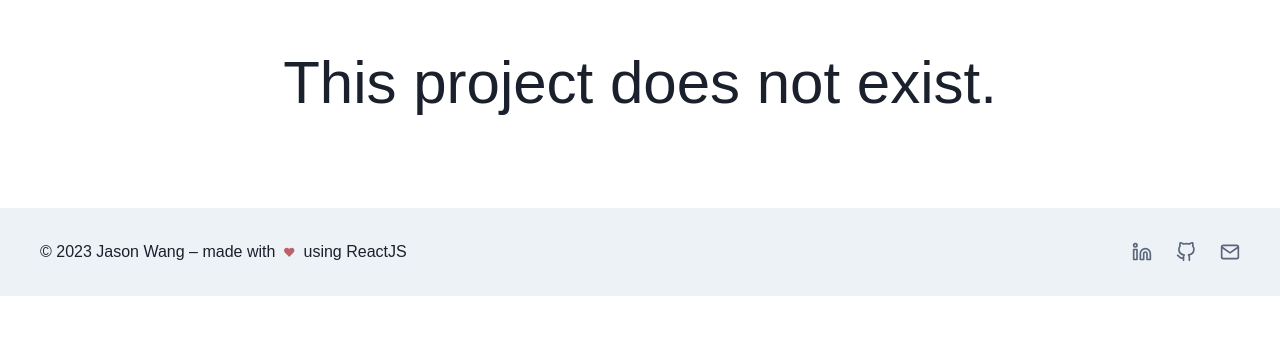
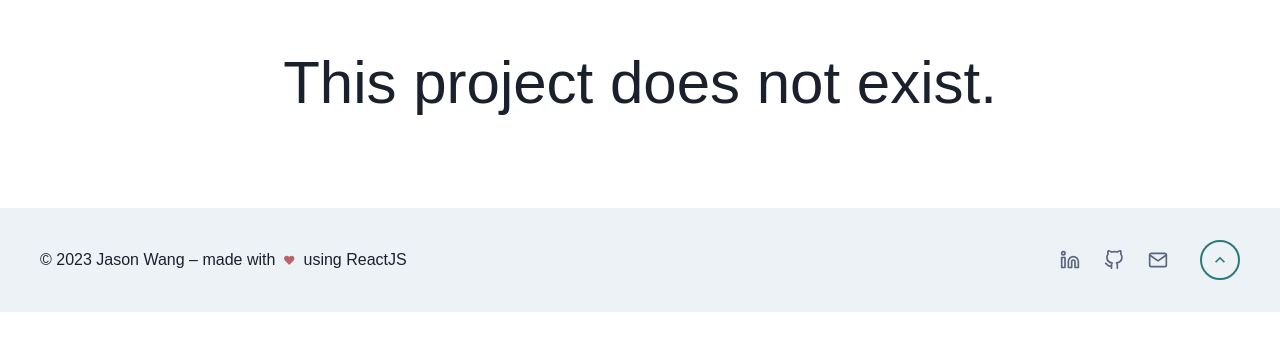
Before and after one commit to jasonfyw/jasonfyw.github.io, a React (Create React App) app: page /#/projects/1 in a window 1280 px wide. Shown: the part 122-472 px from the top of the page. Built offline with nearby package versions, Linux system fonts and the light colour scheme; a web font is replaced by a local one.

Commit message:
add: scroll to top button to footer

```diff
--- a/src/components/Footer/Footer.tsx
+++ b/src/components/Footer/Footer.tsx
@@ -5,10 +5,14 @@ import {
     Icon,
     useColorModeValue,
     Flex,
-    Spacer
+    Spacer,
+    IconButton
 } from '@chakra-ui/react';
 import { FaHeart } from 'react-icons/fa';
 import Socials from '../global/Socials';
+import { ChevronUpIcon } from '@chakra-ui/icons';
+const Scroll = require('react-scroll');
+const scroll = Scroll.animateScroll;
 
 const Footer: FC = () => {
     return (
@@ -19,6 +23,19 @@ const Footer: FC = () => {
                 </Text>
                 <Spacer/>
                 <Socials color={useColorModeValue('#5a657c', '#9199a9')} size='1.25rem' />
+                <IconButton
+                    colorScheme='teal'
+                    variant='outline'
+                    onClick={() => {
+                        scroll.scrollToTop({ duration: 350 })
+                    }}
+                    icon={<ChevronUpIcon fontSize={20}/>}
+                    aria-label='Scroll to top'
+                    borderRadius={'full'}
+                    border={'2px'}
+                    ml={8}
+                >
+                </IconButton>
             </Flex>
         </Box>
     );
```
